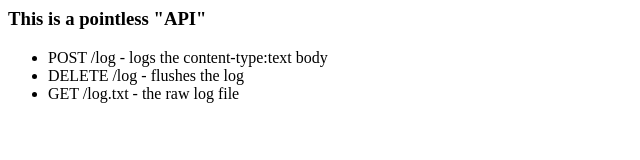
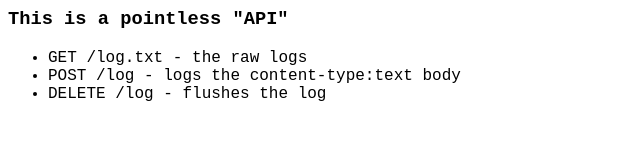
Before and after one commit to michaelhollman/bottomlessvoid, a website: page index.html in a window 1280 px wide. Shown: the whole page, without its empty margins (0-640 px from the left). Drawn offline with Linux system fonts and the light colour scheme.

Commit message:
This ended up being pointless

```diff
--- a/index.html
+++ b/index.html
@@ -1,11 +1,16 @@
 <head>
   <title>bottomlessvoid</title>
+  <style>
+  body {
+    font-family: "Courier New", Courier, monospace;
+  }
+  </style>
 </head>
 <body>
   <h3>This is a pointless "API"</h3>
   <ul>
+    <li>GET /log.txt  -  the raw logs</li>
     <li>POST /log  -  logs the content-type:text body</li>
     <li>DELETE /log  -  flushes the log</li>
-    <li>GET /log.txt  -  the raw log file</li>
   </ul>
 </body>
```
